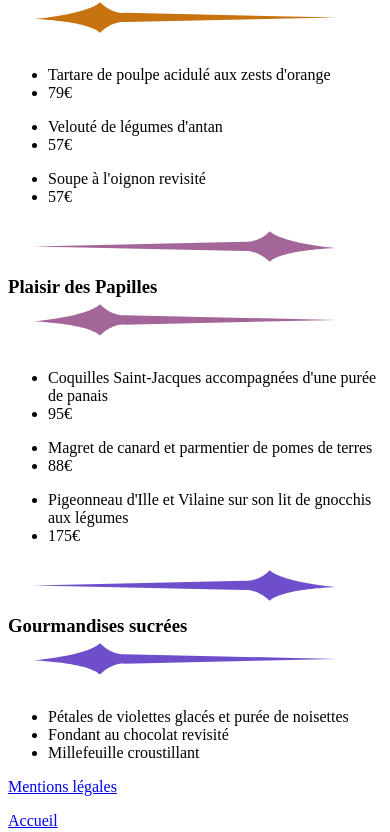
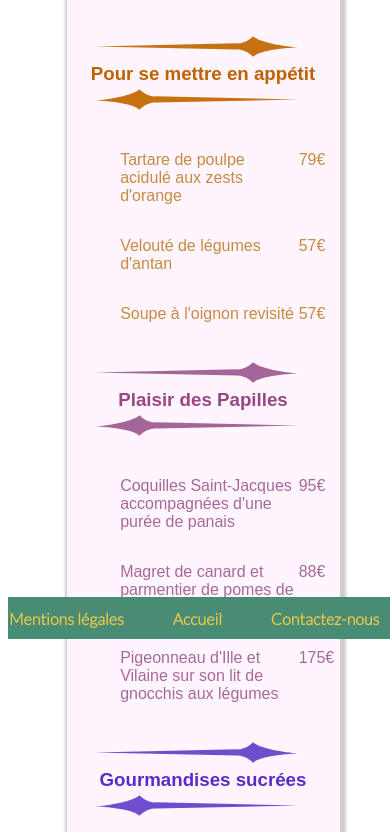
Before and after one commit to Yonca-Yilmaz/Ohmyfood, a plain HTML site: page menu2.html in a window 390 px wide. Shown: the part 205-1037 px from the top of the page. Drawn offline with Linux system fonts and the light colour scheme; files whose address does not match are found by name; a web font is replaced by a local one.

Commit message:
Update menu2.css

```diff
--- a/SASS/menu2.css
+++ b/SASS/menu2.css
@@ -1,3 +1,281 @@
+@charset "UTF-8";
+body {
+  width: 100%;
+}
+
+section {
+  background-color: #fff5fe;
+  width: 70%;
+  margin-left: 15%;
+  margin-right: 15%;
+  margin-bottom: 3%;
+  font-family: "Galdeano", sans-serif;
+}
+
+.Menu2 {
+  border-radius: 2px;
+  box-shadow: 2px 2px 3px 4px #ccc;
+}
+
+.plats {
+  display: flex;
+  flex-direction: column;
+  width: 90%;
+  margin-left: 5%;
+  margin-right: 5%;
+}
+
+.appétit {
+  display: flex;
+  flex-direction: column;
+  justify-content: center;
+  font-weight: normal;
+  margin-right: 3%;
+  font-family: "Galdeano", sans-serif;
+  color: #c78b42;
+}
+
+.titre1 {
+  display: flex;
+  text-align: center;
+  color: #c06100;
+}
+
+.papilles {
+  display: flex;
+  flex-direction: column;
+  justify-content: center;
+  font-weight: normal;
+  margin-right: 3%;
+  font-family: "Galdeano", sans-serif;
+  color: #a66999;
+}
+
+.titre2 {
+  display: flex;
+  text-align: center;
+  color: #994688;
+}
+
+.gourmandises {
+  display: flex;
+  flex-direction: column;
+  justify-content: center;
+  font-weight: normal;
+  margin-right: 3%;
+  font-family: "Galdeano", sans-serif;
+  color: #8a64d7;
+}
+
+.gourmandises ul {
+  display: flex;
+  flex-direction: column;
+  list-style: none;
+  font-family: "Galdeano", sans-serif;
+}
+
+.titre3 {
+  display: flex;
+  text-align: center;
+  color: #5a2cc7;
+}
+
+header {
+  width: 100%;
+  background-color: #478c73;
+  border: 1px solid #478c73;
+  height: 70px;
+  text-align: center;
+}
+
+h1 {
+  color: #ffcc45;
+  text-align: center;
+  font-size: 35px;
+  font-family: "Poller One";
+}
+
+section h2 {
+  font-size: 35px;
+  text-align: center;
+  font-family: "Redressed", cursive;
+  font-weight: normal;
+  background: linear-gradient(to right, #f7b531 0%, #d841d8 100%);
+  -webkit-text-fill-color: transparent;
+  -webkit-background-clip: text;
+}
+
+footer {
+  display: flex;
+  width: auto;
+  align-items: center;
+  background-color: #478c73;
+  border: 1px solid #478c73;
+  height: 40px;
+  margin-top: 2%;
+  justify-content: space-between;
+  color: #ebc74c;
+}
+
+footer p {
+  display: flex;
+  justify-content: center;
+  font-weight: bold;
+  font-family: "Lato", sans-serif;
+}
+
+footer a {
+  display: inline-block;
+  text-decoration: none;
+  color: #ebc74c;
+}
+footer a:hover {
+  -webkit-animation-name: shake;
+  -webkit-animation-duration: 0.8s;
+  -webkit-animation-iteration-count: infinite;
+}
+
+@-webkit-keyframes shake {
+  0% {
+    -webkit-transform: translate(2px, 2px);
+  }
+  10% {
+    -webkit-transform: translate(-2px, -2px);
+  }
+  20% {
+    -webkit-transform: translate(2px, 2px);
+  }
+  30% {
+    -webkit-transform: translate(-2px, -2px);
+  }
+  40% {
+    -webkit-transform: translate(2px, 2px);
+  }
+  50% {
+    -webkit-transform: translate(-2px, -2px);
+  }
+  60% {
+    -webkit-transform: translate(2px, 2px);
+  }
+  70% {
+    -webkit-transform: translate(-2px, -2px);
+  }
+  80% {
+    -webkit-transform: translate(2px, 2px);
+  }
+  90% {
+    -webkit-transform: translate(-2px, -2px);
+  }
+  100% {
+    -webkit-transform: translate(2px, 2px);
+  }
+}
+ul {
+  display: flex;
+  justify-content: space-around;
+  list-style: none;
+  font-weight: normal;
+}
+
+.nomplat {
+  width: 90%;
+}
+
+.prix {
+  width: 10%;
+}
+
+h3 img {
+  width: 250px;
+}
+
+.titre1 .underline {
+  background: linear-gradient(to top, #c06100, #c06100 1px, transparent 3px) no-repeat;
+  background-size: 0 100%;
+  transition: background-size 0.3s;
+}
+
+.underline:hover {
+  background-size: 100% 100%;
+}
+
+.titre2 .underline {
+  background: linear-gradient(to top, #994688, #994688 1px, transparent 3px) no-repeat;
+  background-size: 0 100%;
+  transition: background-size 0.3s;
+}
+
+.underline:hover {
+  background-size: 100% 100%;
+}
+
+.titre3 .underline {
+  background: linear-gradient(to top, #5a2cc7, #5a2cc7 1px, transparent 3px) no-repeat;
+  background-size: 0 100%;
+  transition: background-size 0.3s;
+}
+
+.underline:hover {
+  background-size: 100% 100%;
+}
+
+@media all and (max-width: 1024px) {
+  body {
+    width: 100%;
+  }
+
+  section {
+    display: block;
+    background-color: #fff5fe;
+    width: 70%;
+    margin-left: 15%;
+    margin-right: 15%;
+    margin-top: 3%;
+    margin-bottom: 19%;
+    font-family: "Galdeano", sans-serif;
+  }
+
+  footer {
+    width: 100%;
+    position: fixed;
+    bottom: 0;
+  }
+
+  footer p {
+    display: flex;
+    justify-content: center;
+    margin-right: 5%;
+  }
+
+  .appétit_plats {
+    overflow-wrap: no-wrap;
+    width: 70%;
+    height: 100%;
+  }
+
+  article p {
+    margin-left: 20%;
+  }
+
+  h3 img {
+    width: 250px;
+  }
+
+  .titre1 {
+    display: grid;
+    justify-content: center;
+  }
+
+  .titre2 {
+    display: grid;
+    justify-content: center;
+  }
+
+  .titre3 {
+    display: grid;
+    justify-content: center;
+  }
+}
 
 
 /*# sourceMappingURL=menu2.css.map */
```
